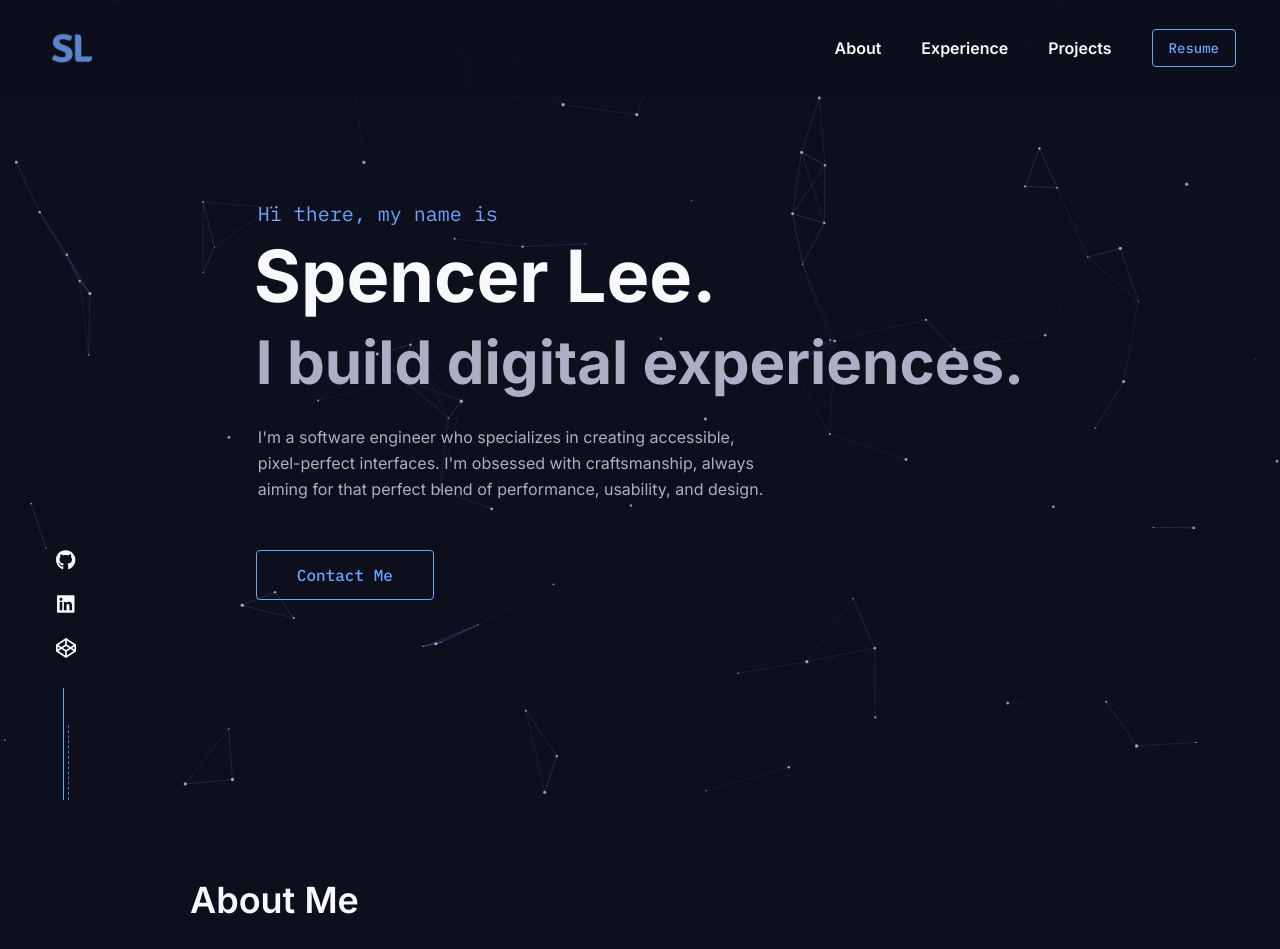
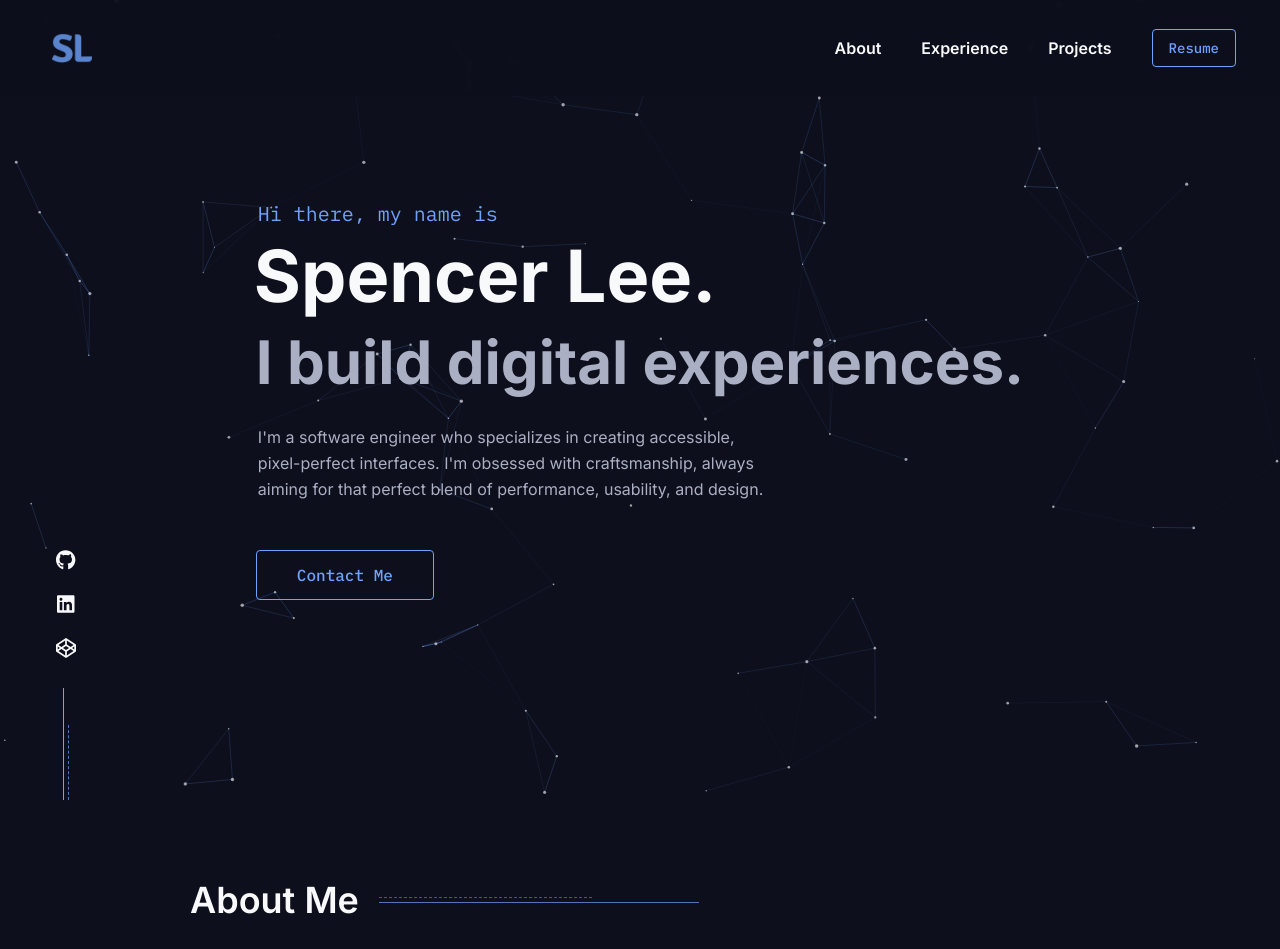
Before and after one commit to Spencer-J-Lee/portfolio-website-v1, a Next.js app: page / in a window 1280 px wide. Shown: the top 949 px of the page. Built offline with nearby package versions, Linux system fonts and the light colour scheme.

Commit message:
Add section dividers

```diff
--- a/src/components/common/Section.tsx
+++ b/src/components/common/Section.tsx
@@ -12,7 +12,13 @@ export const Section = ({ title, children, id }: SectionProps) => {
     <>
       {id && <ScrollAnchor id={id} />}
       <section className="mx-auto max-w-[900px]">
-        <h4 className="mb-6 text-4xl font-semibold">{title}</h4>
+        <div className="mb-6 flex items-center gap-5">
+          <h4 className="text-4xl font-semibold">{title}</h4>
+          <div className="flex max-w-80 flex-1 flex-col justify-between gap-1">
+            <div className="border-accent/50 w-2/3 border-b border-dashed" />
+            <div className="border-accent/70 w-full border-b" />
+          </div>
+        </div>
         {children}
       </section>
     </>
```
